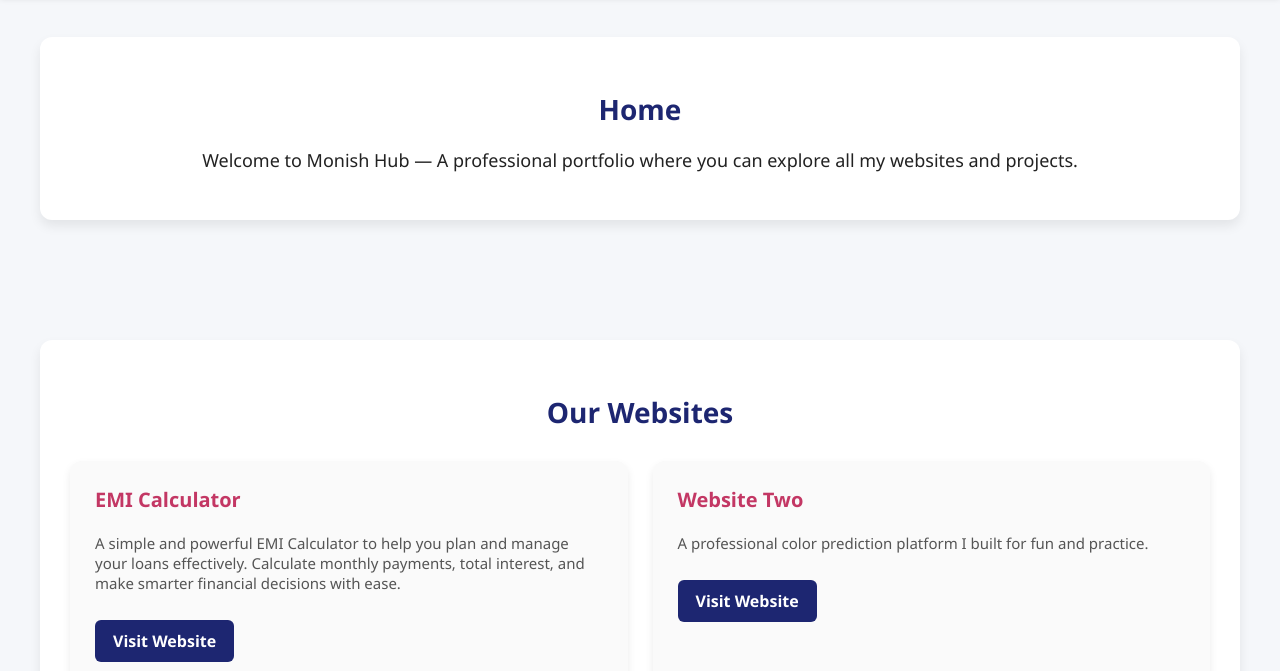
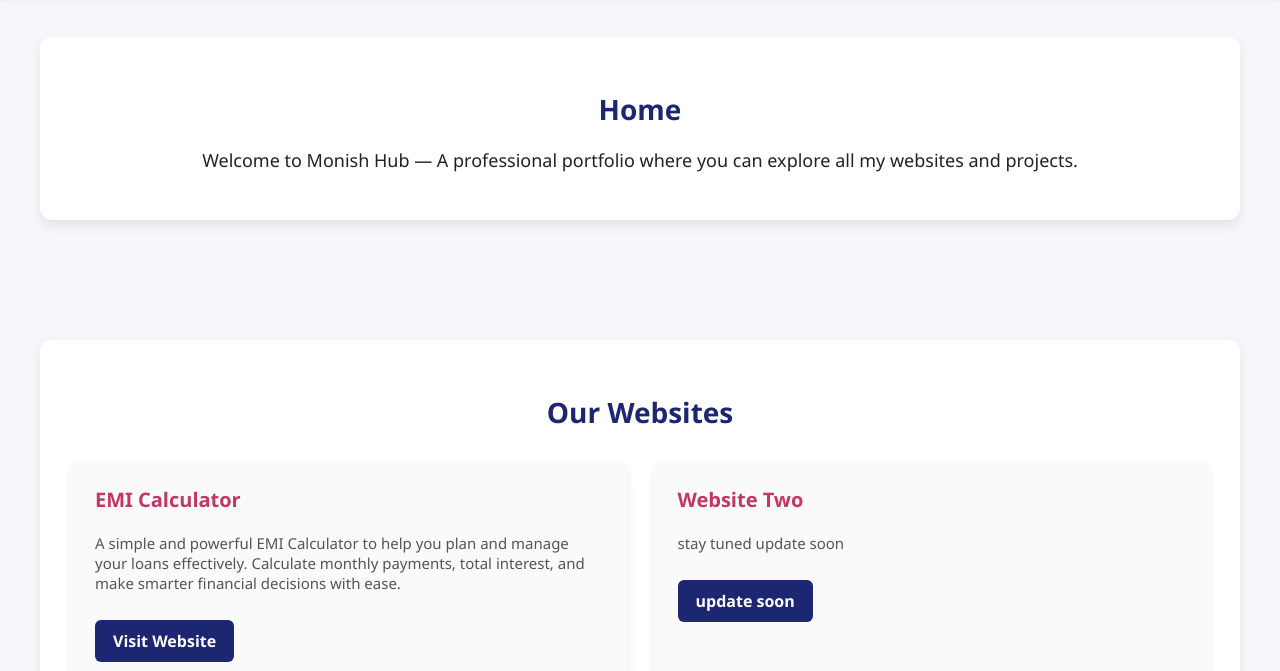
Before and after one commit to mpeditz9p/monish-hub, a plain HTML site: page index.html in a window 1280 px wide. Shown: the part 129-800 px from the top of the page. Drawn offline with Linux system fonts and the light colour scheme.

Commit message:
Update index.html

```diff
--- a/index.html
+++ b/index.html
@@ -164,8 +164,8 @@
       </div>
       <div class="card">
         <h3>Website Two</h3>
-        <p>A professional color prediction platform I built for fun and practice.</p>
-        <a href="https://example2.com" target="_blank">Visit Website</a>
+        <p>stay tuned update soon</p>
+        <a href="https://example2.com" target="_blank">update soon</a>
       </div>
     </div>
   </div>
```
